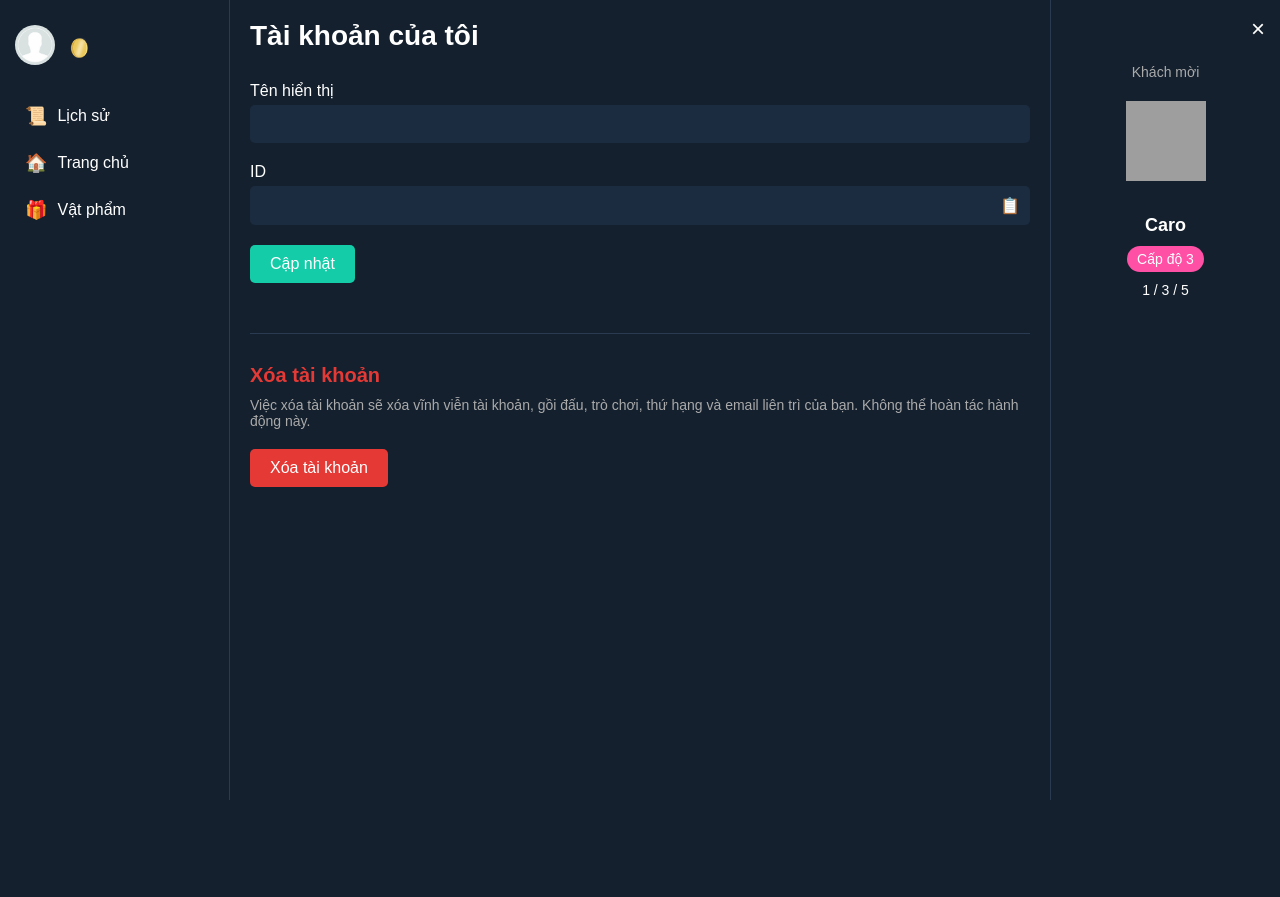
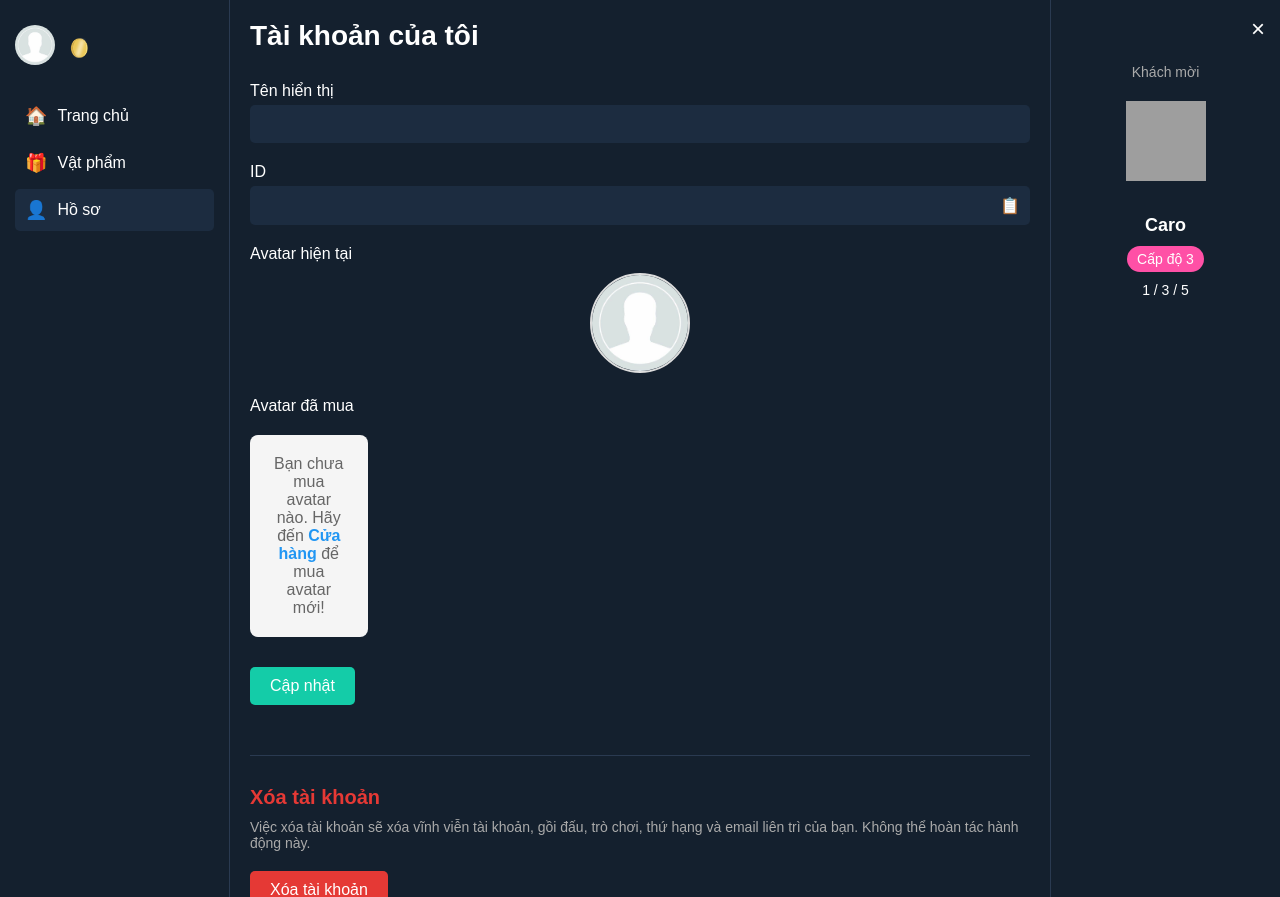
Before and after one commit to LSinh1810/Python, a Flask app: template templates/profile.htm in a window 1280 px wide. Shown: the top 897 px of the page. Before the commit the page ends 800 px from the top, so only its background shows below. Run offline with Flask 3, Linux system fonts and the light colour scheme; the template is opened without the code that fills it, so the values that code supplies are empty; some libraries are stand-ins or nearby versions; grey boxes are pictures that could not be loaded.

Commit message:
update Profile

```diff
--- a/static/css/style.css
+++ b/static/css/style.css
@@ -1047,3 +1047,80 @@ img {
     font-weight: bold;
     font-size: 14px;
 }
+
+/* Avatar Styles */
+.current-avatar {
+    margin: 10px 0;
+    text-align: center;
+}
+
+.avatar-preview {
+    width: 100px;
+    height: 100px;
+    border-radius: 50%;
+    object-fit: cover;
+    border: 2px solid #ddd;
+}
+
+.avatar-grid {
+    display: grid;
+    grid-template-columns: repeat(auto-fill, minmax(100px, 1fr));
+    gap: 15px;
+    margin-top: 10px;
+}
+
+.avatar-item {
+    position: relative;
+    text-align: center;
+    padding: 5px;
+    border-radius: 8px;
+    background: #f5f5f5;
+    transition: all 0.3s ease;
+}
+
+.avatar-item.active {
+    background: #e3f2fd;
+    border: 2px solid #2196f3;
+}
+
+.avatar-item img {
+    width: 80px;
+    height: 80px;
+    border-radius: 50%;
+    object-fit: cover;
+    margin-bottom: 5px;
+}
+
+.select-avatar {
+    display: inline-block;
+    padding: 5px 10px;
+    background: #2196f3;
+    color: white;
+    text-decoration: none;
+    border-radius: 4px;
+    font-size: 0.9em;
+    transition: background 0.3s ease;
+}
+
+.select-avatar:hover {
+    background: #1976d2;
+}
+
+.no-items {
+    text-align: center;
+    color: #666;
+    padding: 20px;
+    background: #f5f5f5;
+    border-radius: 8px;
+    margin: 10px 0;
+}
+
+.no-items a {
+    color: #2196f3;
+    text-decoration: none;
+    font-weight: bold;
+}
+
+.no-items a:hover {
+    text-decoration: underline;
+}
--- a/templates/profile.htm
+++ b/templates/profile.htm
@@ -19,10 +19,6 @@
             </div>
 
             <nav class="menu">
-                <a href="{{ url_for('home') }}" class="menu-item">
-                    <span class="icon">📜</span>
-                    <span>Lịch sử</span>
-                </a>
                 <a href="{{ url_for('home.index') }}" class="menu-item">
                     <span class="icon">🏠</span>
                     <span>Trang chủ</span>
@@ -30,6 +26,10 @@
                 <a href="{{ url_for('store.index') }}" class="menu-item">
                     <span class="icon">🎁</span>
                     <span>Vật phẩm</span>
+                </a>
+                <a href="{{ url_for('profile.index') }}" class="menu-item active">
+                    <span class="icon">👤</span>
+                    <span>Hồ sơ</span>
                 </a>
             </nav>
         </div>
@@ -41,8 +41,8 @@
 
                 <form action="{{ url_for('profile.update_profile') }}" method="POST" class="profile-form">
                     <div class="form-group">
-                        <label for="username">Tên hiển thị</label>
-                        <input type="text" id="username" name="username" value="{{ user.username }}">
+                        <label for="displayName">Tên hiển thị</label>
+                        <input type="text" id="displayName" name="displayName" value="{{ user.displayName }}">
                     </div>
 
                     <div class="form-group">
@@ -50,6 +50,29 @@
                         <div class="id-field">
                             <input type="text" id="user_id" value="{{ user.user_id }}" readonly>
                             <button type="button" class="copy-btn" onclick="copyUserId()">📋</button>
+                        </div>
+                    </div>
+
+                    <div class="form-group">
+                        <label>Avatar hiện tại</label>
+                        <div class="current-avatar">
+                            <img src="{{ url_for('static', filename=user.avatar if user.avatar else 'images/default_avatar.png') }}" alt="Current Avatar" class="avatar-preview">
+                        </div>
+                    </div>
+
+                    <div class="form-group">
+                        <label>Avatar đã mua</label>
+                        <div class="avatar-grid">
+                            {% if user_avatars %}
+                                {% for avatar in user_avatars %}
+                                <div class="avatar-item {% if user.avatar == avatar.image_url %}active{% endif %}">
+                                    <img src="{{ url_for('static', filename=avatar.image_url) }}" alt="Avatar {{ avatar.avatar_id }}">
+                                    <a href="{{ url_for('profile.change_avatar', avatar_id=avatar.avatar_id) }}" class="select-avatar">Chọn</a>
+                                </div>
+                                {% endfor %}
+                            {% else %}
+                                <p class="no-items">Bạn chưa mua avatar nào. Hãy đến <a href="{{ url_for('store.index') }}">Cửa hàng</a> để mua avatar mới!</p>
+                            {% endif %}
                         </div>
                     </div>
 
```
Also changed, not shown: requirements.txt (added, +9 -0 lines), routes/profile.py (+20 -11 lines), routes/store.py (+53 -66 lines).
